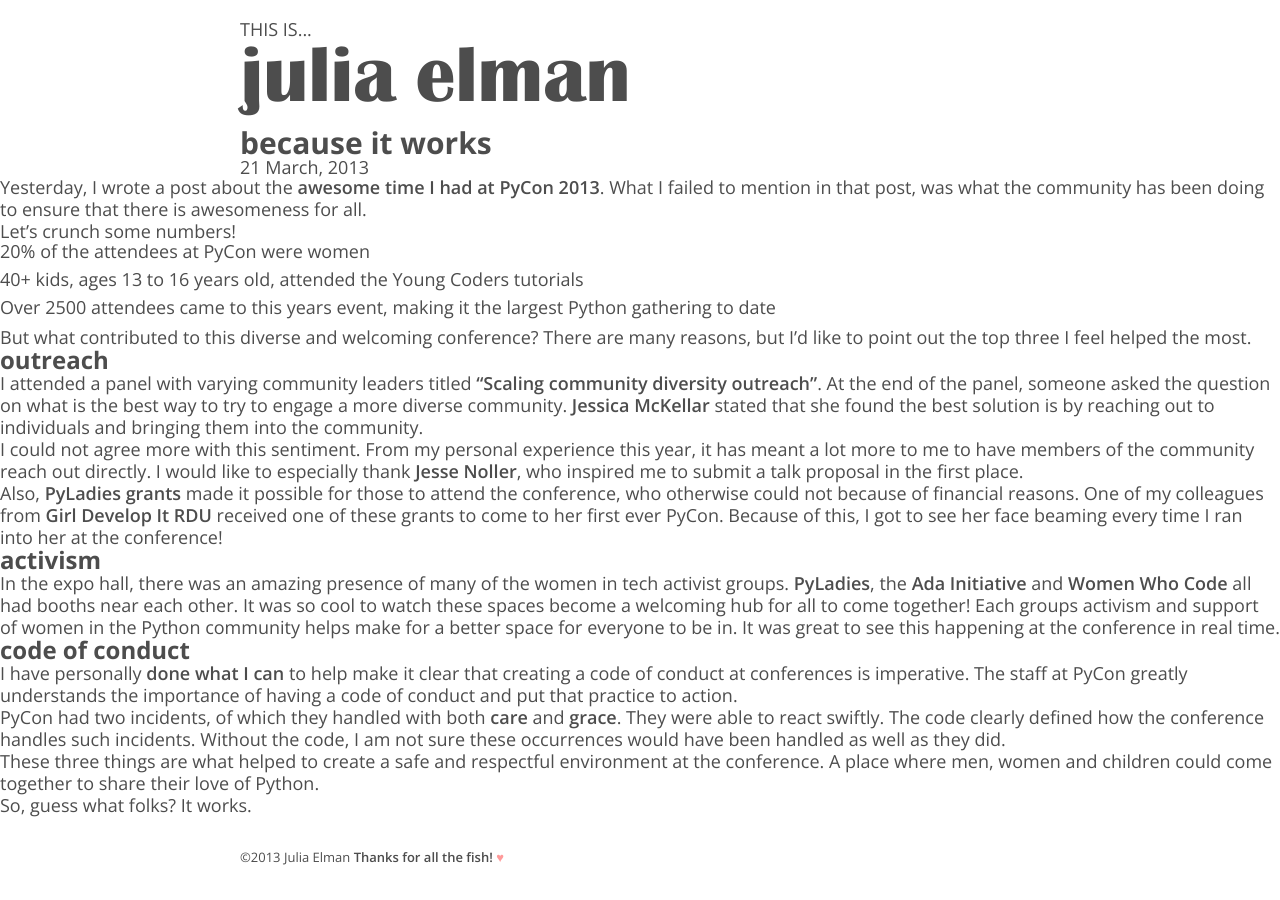
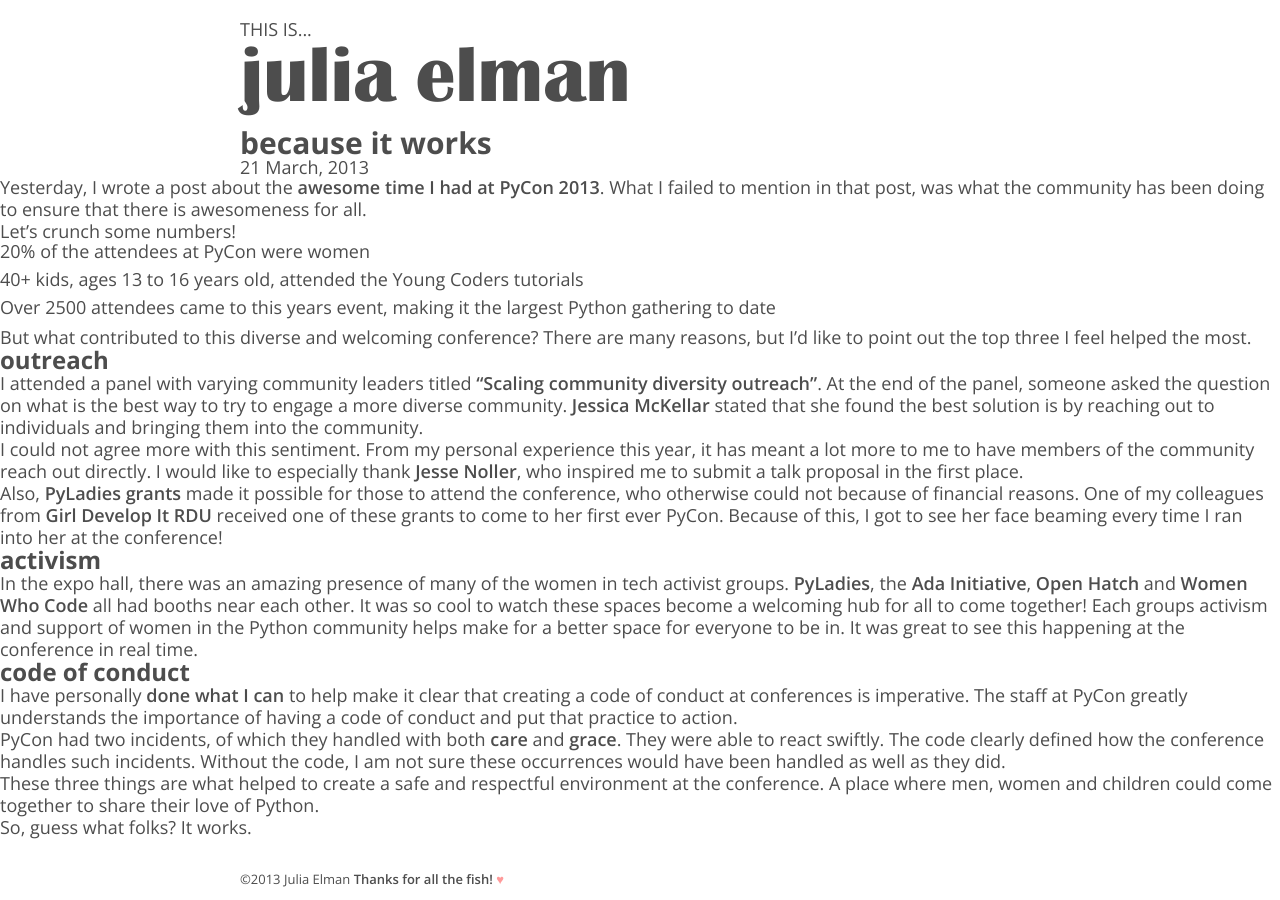
Before and after one commit to juliaelman/juliaelman.github.io, a Jekyll site: the page built from _posts/2013-03-21-because-it-works.md, in a window 1280 px wide. Built offline with Jekyll 4.4.1, drawn with Linux system fonts in a browser that asks for light colours; some web fonts are replaced; Markdown is read by kramdown in place of the engine named in the settings.

Commit message:
Adding Open Hatch to blog post.

```diff
--- a/_posts/2013-03-21-because-it-works.md
+++ b/_posts/2013-03-21-because-it-works.md
@@ -24,7 +24,7 @@
 
 ####activism
 
-In the expo hall, there was an amazing presence of many of the women in tech activist groups. [PyLadies](http://www.pyladies.com/), the [Ada Initiative](http://adainitiative.org/) and [Women Who Code](http://www.meetup.com/Women-Who-Code-SF/) all had booths near each other. It was so cool to watch these spaces become a welcoming hub for all to come together! Each groups activism and support of women in the Python community helps make for a better space for everyone to be in. It was great to see this happening at the conference in real time.
+In the expo hall, there was an amazing presence of many of the women in tech activist groups. [PyLadies](http://www.pyladies.com/), the [Ada Initiative](http://adainitiative.org/), [Open Hatch](https://openhatch.org/) and [Women Who Code](http://www.meetup.com/Women-Who-Code-SF/) all had booths near each other. It was so cool to watch these spaces become a welcoming hub for all to come together! Each groups activism and support of women in the Python community helps make for a better space for everyone to be in. It was great to see this happening at the conference in real time.
 
 ####code of conduct
 
```
